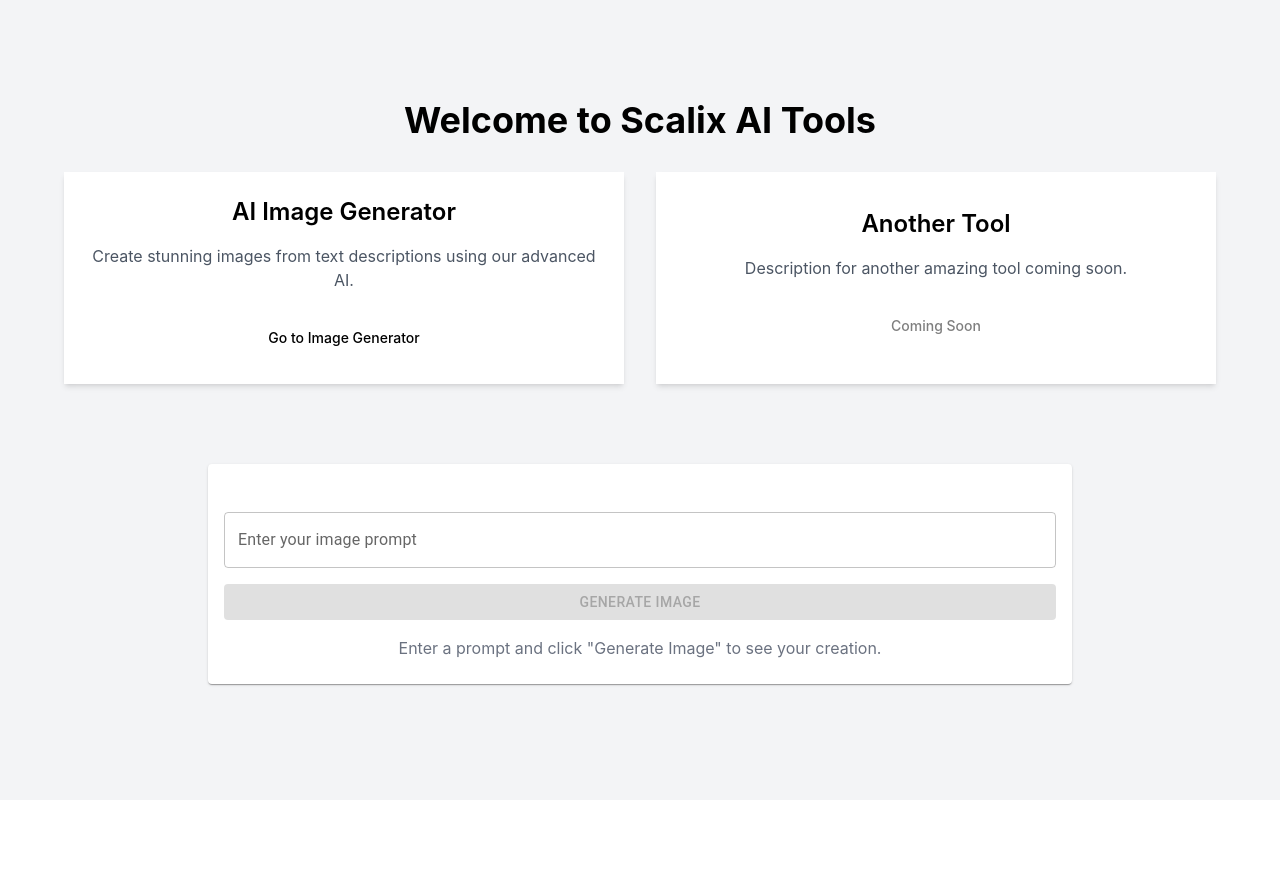
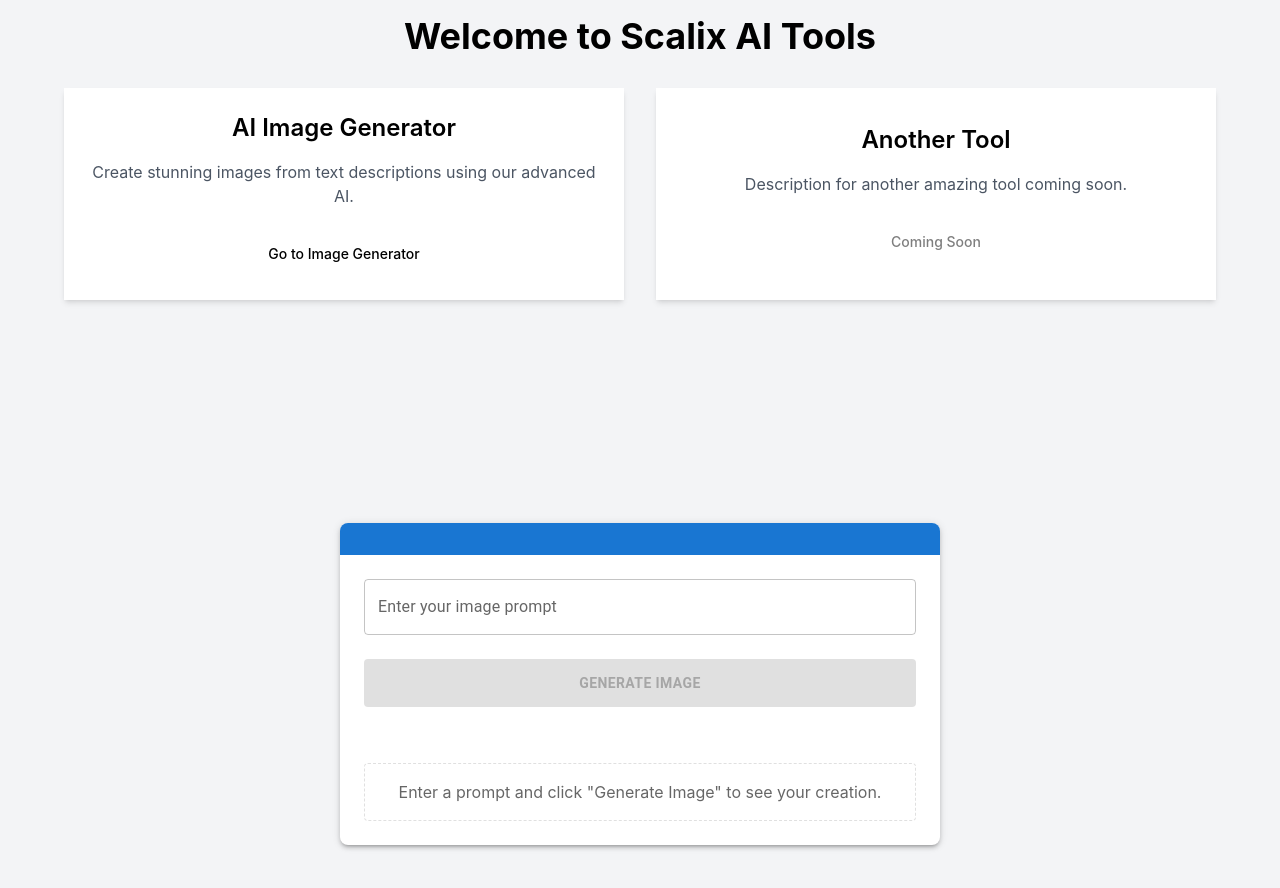
Before and after one commit to arjunangepat/whistling-sloth-blink, a React (Vite) app: page / in a window 1280 px wide. Shown: the top 888 px of the page. Before the commit the page ends 800 px from the top, so only its background shows below. Built offline with nearby package versions, Linux system fonts and the light colour scheme.

Commit message:
[scalix] Improved the UI of the ImageGenerator component with Material UI layout and styling. - wrote 1 file(s)

```diff
--- a/src/components/ImageGenerator.tsx
+++ b/src/components/ImageGenerator.tsx
@@ -1,6 +1,6 @@
 import React, { useState } from "react";
 import axios from "axios";
-import { TextField, Button, Card, CardHeader, CardContent, Typography } from "@mui/material"; // Import Typography and remove CardTitle
+import { TextField, Button, Card, CardHeader, CardContent, Typography, Box, CircularProgress } from "@mui/material"; // Import Box and CircularProgress
 
 const ImageGenerator: React.FC = () => {
   const [prompt, setPrompt] = useState<string>("");
@@ -15,6 +15,7 @@
       // In a real application, this would call your backend API
       // which then interfaces with an AI model.
       // For this example, we'll simulate a response.
+      // Replace with your actual API endpoint
       const response = await axios.post("/api/generate-image", { prompt });
       setImageUrl(response.data.imageUrl);
     } catch (error) {
@@ -26,15 +27,35 @@
   };
 
   return (
-    <div className="container mx-auto p-4">
-      <Card>
-        <CardHeader>
-          <Typography variant="h5" component="div"> {/* Use Typography for title */}
+    <Box sx={{
+        display: 'flex',
+        flexDirection: 'column',
+        alignItems: 'center',
+        justifyContent: 'center',
+        minHeight: '80vh', // Use minHeight to ensure it takes up vertical space
+        padding: 4 // Add padding
+      }}>
+      <Card sx={{
+          width: '100%',
+          maxWidth: 600, // Limit card width
+          boxShadow: 3, // Add a subtle shadow
+          borderRadius: 2 // Add rounded corners
+        }}>
+        <CardHeader sx={{
+            backgroundColor: 'primary.main', // Use theme's primary color for header background
+            color: 'primary.contrastText', // Ensure text is readable
+            paddingY: 2 // Adjust vertical padding
+          }}>
+          <Typography variant="h5" component="div" sx={{ fontWeight: 'bold' }}>
             AI Image Generator
           </Typography>
         </CardHeader>
-        <CardContent>
-          <div className="flex flex-col space-y-4">
+        <CardContent sx={{
+            padding: 3, // More padding inside the card content
+            display: 'flex',
+            flexDirection: 'column',
+            gap: 3 // Use gap for spacing between elements
+          }}>
           <TextField
             label="Enter your image prompt"
             variant="outlined"
@@ -42,25 +63,78 @@
             onChange={(e) => setPrompt(e.target.value)}
             disabled={loading}
             fullWidth
+            sx={{ '& .MuiInputLabel-root': { color: 'text.secondary' } }} // Style label
           />
-            <Button variant="contained" onClick={generateImage} disabled={loading || !prompt}>
-              {loading ? "Generating..." : "Generate Image"}
+          <Button
+            variant="contained"
+            onClick={generateImage}
+            disabled={loading || !prompt}
+            sx={{
+              paddingY: 1.5, // Make button taller
+              fontWeight: 'bold',
+              backgroundColor: 'secondary.main', // Use secondary color for action button
+              '&:hover': {
+                backgroundColor: 'secondary.dark',
+              }
+            }}
+          >
+            {loading ? (
+              <Box sx={{ display: 'flex', alignItems: 'center' }}>
+                <CircularProgress size={24} sx={{ color: 'white', mr: 1 }} />
+                Generating...
+              </Box>
+            ) : (
+              "Generate Image"
+            )}
           </Button>
           {imageUrl && (
-              <div className="mt-4 text-center">
-                <h3 className="text-lg font-semibold mb-2">Generated Image:</h3>
-                <img src={imageUrl} alt="Generated" className="max-w-full h-auto rounded-md shadow-md" />
-              </div>
+            <Box sx={{
+                mt: 4,
+                textAlign: 'center',
+                border: '1px dashed #ccc', // Add a dashed border around the image area
+                borderRadius: 1,
+                padding: 2
+              }}>
+              <Typography variant="h6" component="h3" gutterBottom sx={{ fontWeight: 'medium' }}>
+                Generated Image:
+              </Typography>
+              <img
+                src={imageUrl}
+                alt="Generated"
+                className="max-w-full h-auto rounded-md shadow-md"
+                style={{ maxWidth: '100%', height: 'auto', borderRadius: '8px' }}
+              />
+            </Box>
           )}
           {!imageUrl && !loading && (
-              <div className="mt-4 text-center text-gray-500">
+            <Box sx={{
+                mt: 4,
+                textAlign: 'center',
+                color: 'text.secondary',
+                padding: 2,
+                border: '1px dashed #e0e0e0',
+                borderRadius: 1
+              }}>
               Enter a prompt and click "Generate Image" to see your creation.
-              </div>
+            </Box>
           )}
-          </div>
+          {loading && !imageUrl && (
+            <Box sx={{
+                mt: 4,
+                textAlign: 'center',
+                color: 'text.secondary',
+                display: 'flex',
+                flexDirection: 'column',
+                alignItems: 'center',
+                gap: 2
+              }}>
+              <CircularProgress size={40} />
+              <Typography variant="body1">Please wait, your image is being generated...</Typography>
+            </Box>
+          )}
         </CardContent>
       </Card>
-    </div>
+    </Box>
   );
 };
 
```
Lines whose indentation alone changed are shown as unchanged.
